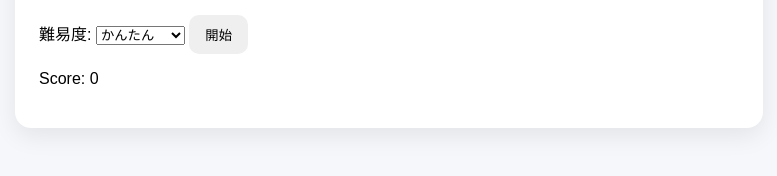
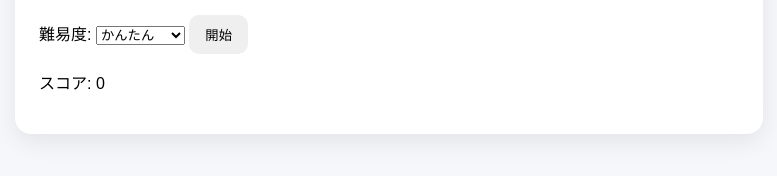
Before and after one commit to j285632j-TAKASHINAKAMOTO/Quiz-App, a plain HTML site: page index.html in a window 1280 px wide. Shown: the part 130-306 px from the top of the page, 251-1028 px from the left. Drawn offline with Linux system fonts and the light colour scheme.

Commit message:
Update index.html

```diff
--- a/index.html
+++ b/index.html
@@ -30,7 +30,7 @@
       <button id="nextBtn" class="hidden">次の問題</button>
     </div>
 
-    <p id="score">Score: 0</p>
+    <p id="score">スコア: 0</p>
   </div>
 
   <script src="app.js"></script>
```
